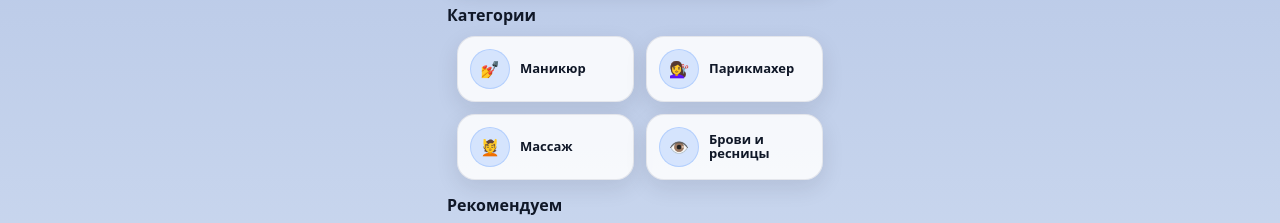
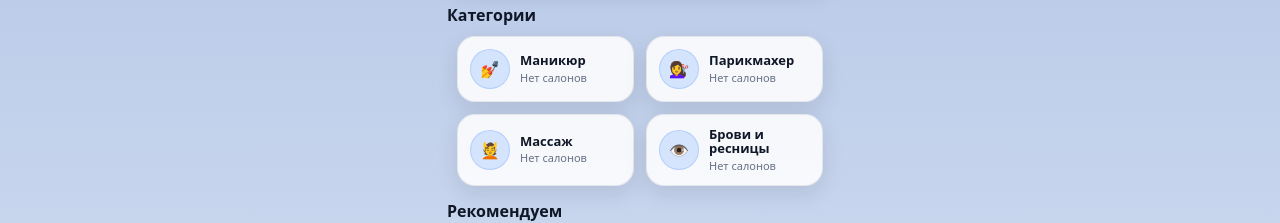
Before and after one commit to Def0lts/ZentoMVP, a React (Vite) app in the folder frontend/: page / in a window 1280 px wide. Shown: the part 139-362 px from the top of the page. Built offline with nearby package versions, Linux system fonts and the light colour scheme; no server answers.

Commit message:
fix: correct category key usage in counts2

```diff
--- a/frontend/src/pages/Home.tsx
+++ b/frontend/src/pages/Home.tsx
@@ -192,7 +192,11 @@ export default function Home() {
                 <div className="icon-circle">{c.icon}</div>
                 <div>
                   <div className="cat-title">{c.title}</div>
-                  <div className="cat-sub">{c.sub}</div>
+                  <div className="cat-sub">
+                    {categoryCounts[c.key] > 0
+                      ? `${categoryCounts[c.key]} салонов`
+                      : "Нет салонов"}
+                  </div>
                 </div>
               </div>
             </div>
```
